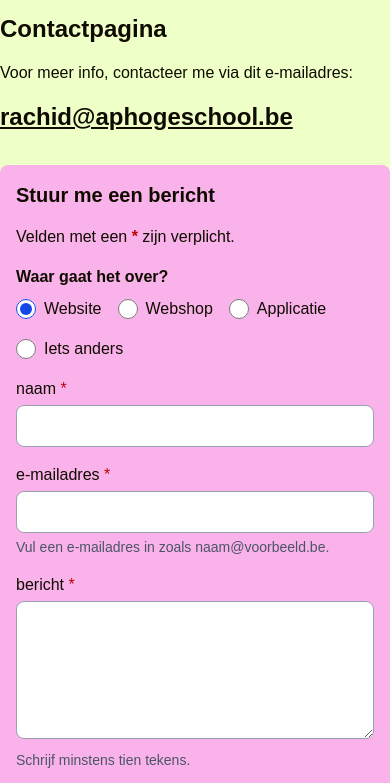
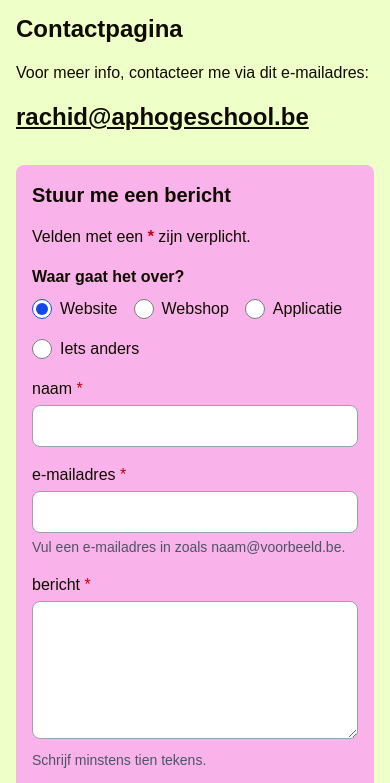
Before and after one commit to ouarminar/portfolio, a plain HTML site: page contact.html in a window 390 px wide. Shown: the part 157-940 px from the top of the page. Drawn offline with Linux system fonts and the light colour scheme; a web font is replaced by a local one.

Commit message:
mobile format aangepast

```diff
--- a/contact.html
+++ b/contact.html
@@ -19,8 +19,7 @@
         Ga naar de inhoud
     </a>
 
-    <div id="top" class="mx-auto max-w-7xl">
-
+    <div id="top" class="mx-auto max-w-7xl px-4 sm:px-6 lg:px-8">
         <header class="flex flex-col gap-4 py-4 md:flex-row md:items-center md:justify-between">
             <a href="index.html" class="flex items-center focus-visible:outline-2 focus-visible:outline-blue-700">
                 <img src="images/logo_naam.png" alt="logo" class="h-20 w-48 object-contain">
```
Also changed, not shown: index.html (+1 -2 lines), portofolio.html (+1 -2 lines), project.html (+1 -2 lines).
